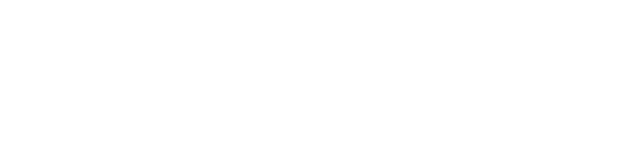
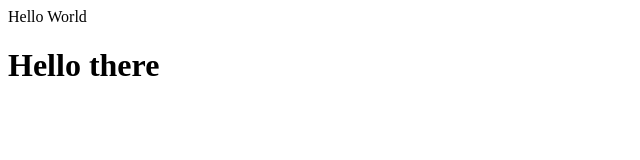
Before and after one commit to PeachDew/passenger-counter, a plain HTML site: page index.html in a window 1280 px wide. Shown: the whole page, without its empty margins (0-640 px from the left). Drawn offline with Linux system fonts and the light colour scheme.

Commit message:
trying vscode committing

```diff
--- a/index.html
+++ b/index.html
@@ -0,0 +1,8 @@
+<html>
+    <head>
+        <p>Hello World</p>
+    </head>
+    <body>
+        <h1>Hello there</h1>
+    </body>
+</html>
```
